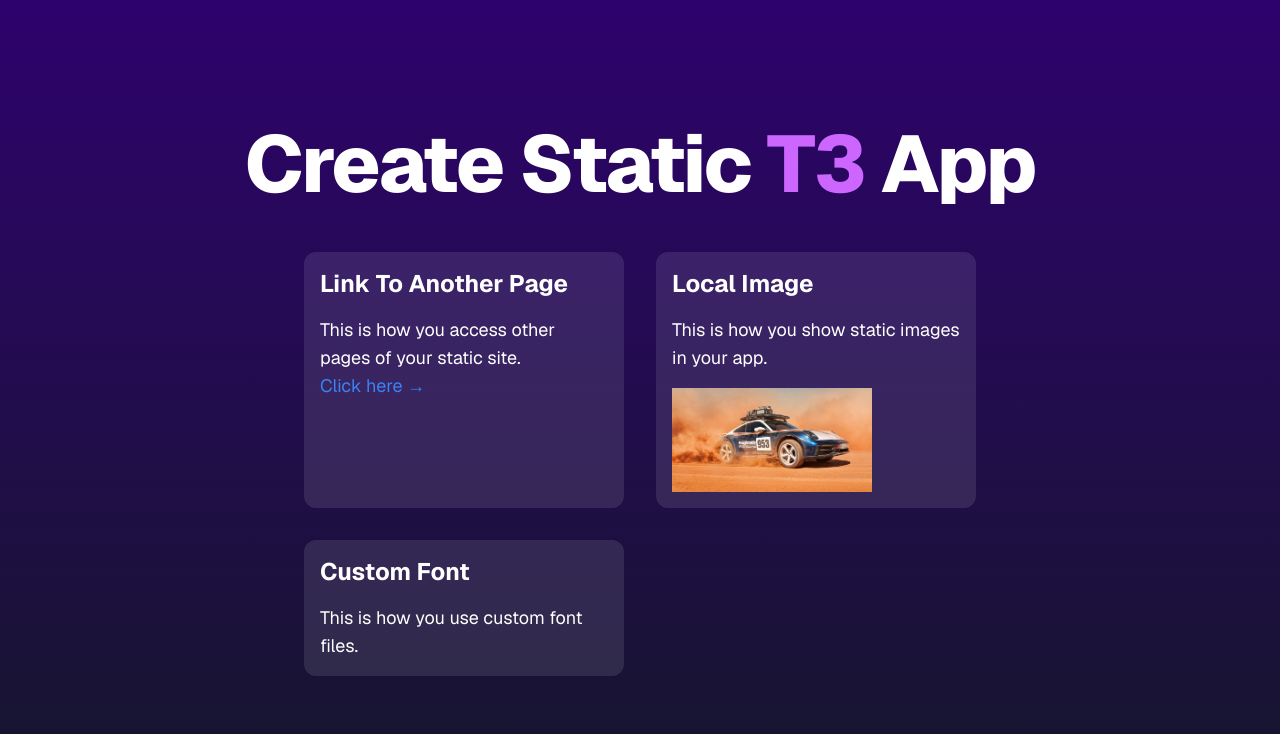
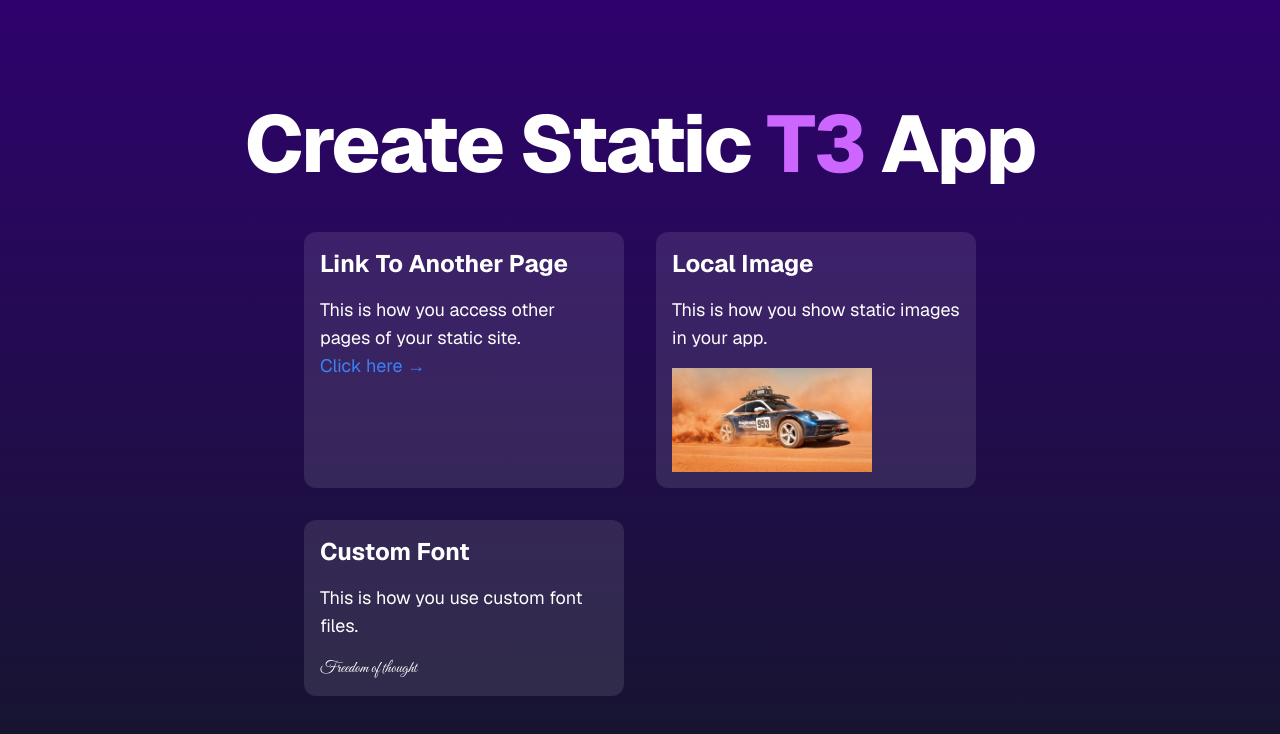
Before and after one commit to denitdao/next-js-static-website, a Next.js app: page / in a window 1280 px wide. Shown: the top 734 px of the page. Built offline with nearby package versions, Linux system fonts and the light colour scheme.

Commit message:
using local fonts correctly

```diff
--- a/src/app/page.tsx
+++ b/src/app/page.tsx
@@ -1,6 +1,9 @@
 import Link from "next/link";
 import Image from "next/image";
 import config from "~/../next.config";
+import localFont from 'next/font/local'
+
+const greatVibes = localFont({ src: './GreatVibes-Regular.ttf' })
 
 export default function HomePage() {
   return (
@@ -36,6 +39,7 @@ export default function HomePage() {
             <div className="text-lg">
               This is how you use custom font files.
             </div>
+            <div className={greatVibes.className}>Freedom of thought</div>
           </div>
         </div>
       </div>
```
Also changed, not shown: src/app/GreatVibes-Regular.ttf (added).
